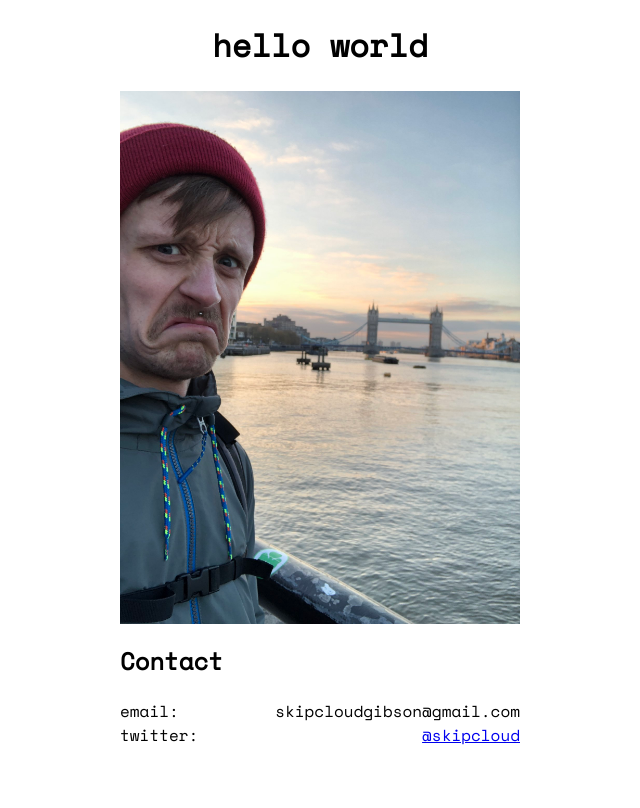
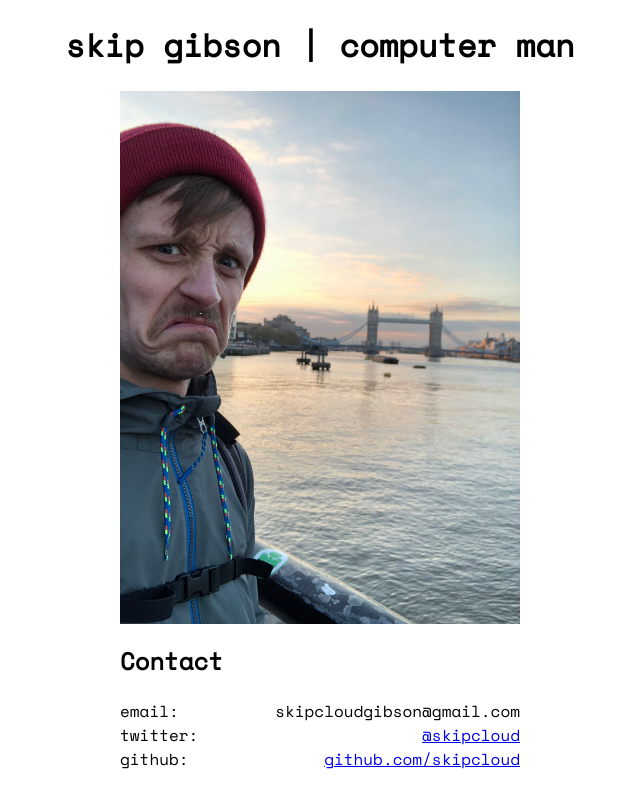
Before and after one commit to skipcloud/skipcloud.github.io, a Jekyll site: the page built from index.html, in a window 1280 px wide. Shown: the top 808 px of the page, without its empty margins (320-960 px from the left). Built offline with Jekyll 4.4.1, drawn with Linux system fonts in a browser that asks for light colours.

Commit message:
Add github contact

```diff
--- a/_includes/contact.html
+++ b/_includes/contact.html
@@ -1,5 +1,6 @@
 <div id="contact">
   <h2>Contact</h2>
-  <span class="contact-type">email:</span> <span class="contact-info">skipcloudgibson@gmail.com</span><br />
-  <span class="contact-type">twitter:</span> <span class="contact-info"><a href="http://www.twitter.com/skipcloud">@skipcloud</a></span>
+  email: <span class="contact-info">skipcloudgibson@gmail.com</span><br />
+  twitter: <span class="contact-info"><a href="http://www.twitter.com/skipcloud">@skipcloud</a></span><br />
+  github: <span class="contact-info"><a href="http://www.github.com/skipcloud">github.com/skipcloud</a></span>
 </div>
--- a/assets/css/stylesheet.css
+++ b/assets/css/stylesheet.css
@@ -12,14 +12,11 @@ img {
   margin: auto;
 }
 #contact {
-  width: 400px;
+  min-width: 300px;
+  max-width: 400px;
   margin: auto;
 }
 
 .contact-info {
   float: right;
 }
-
-.contact-type {
-
-}
--- a/index.html
+++ b/index.html
@@ -2,6 +2,6 @@
 layout: default
 ---
 
-<h1>{{ "Hello World" | downcase }}</h1>
+<h1>skip gibson | computer man</h1>
 <img src="assets/img/ugh.jpeg" alt="Skip enjoying London">
 {% include contact.html %}
```
